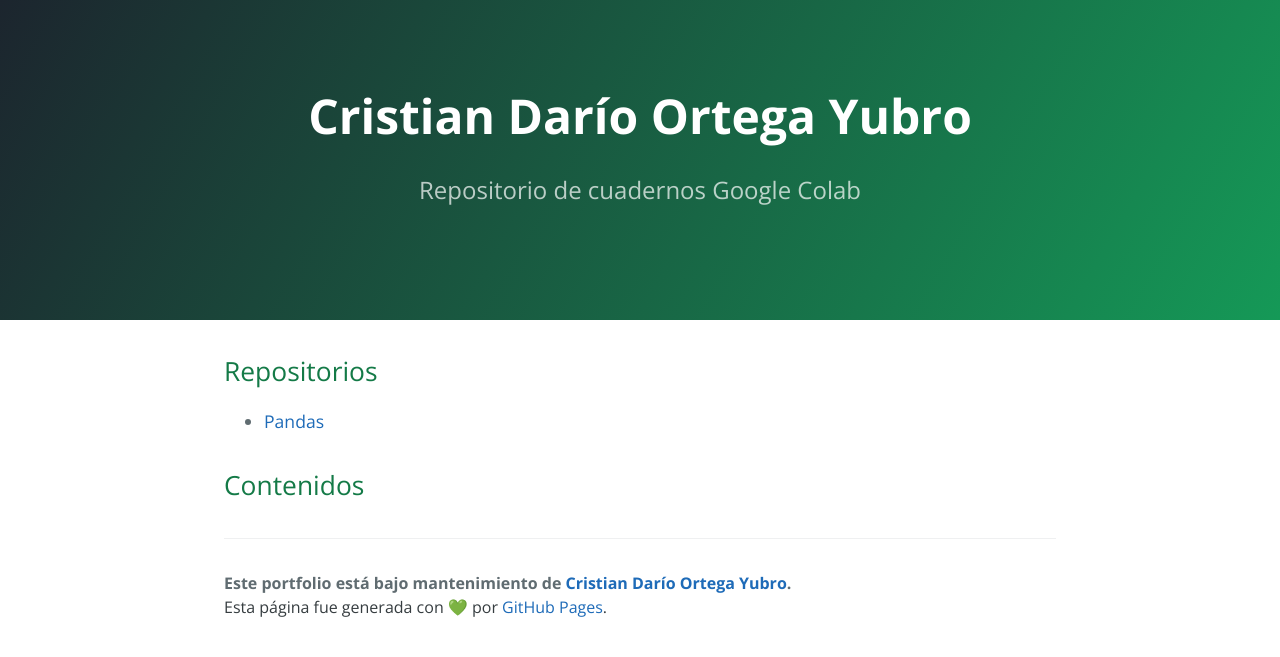
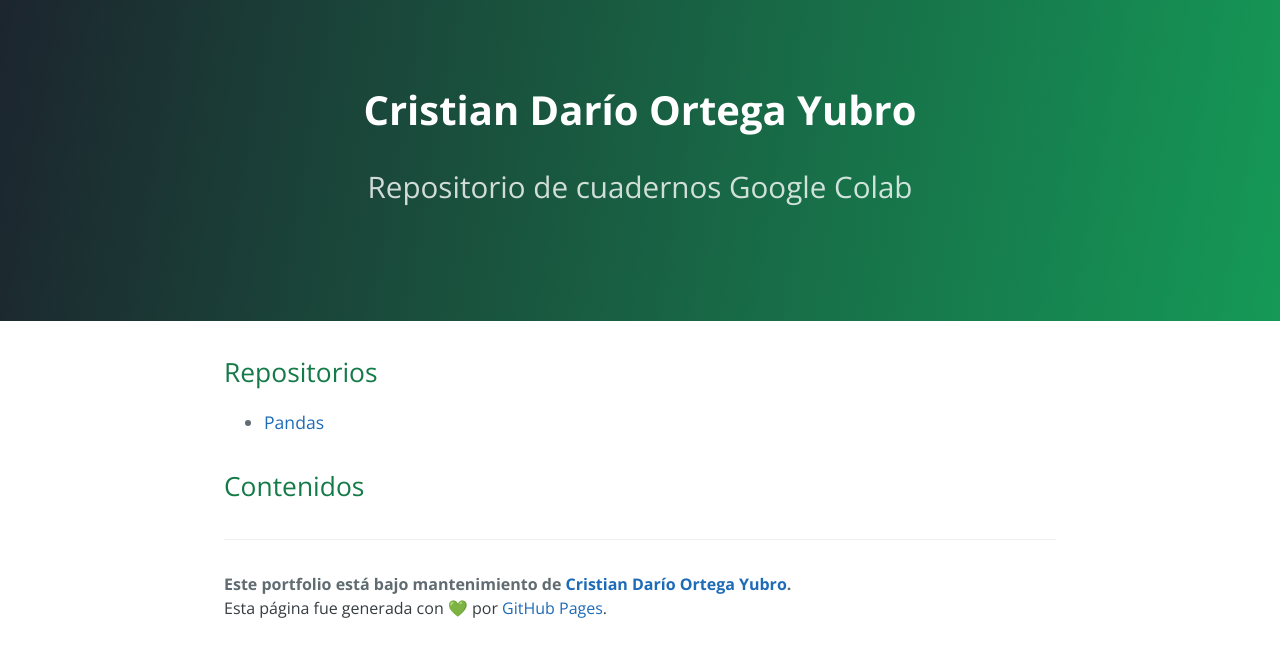
Before and after one commit to cristiandarioortegayubro/portfolio, a Jekyll site: the page built from index.md, in a window 1280 px wide. Shown: the top 657 px of the page. Built offline with Jekyll 4.4.1, drawn with Linux system fonts in a browser that asks for light colours.

Commit message:
Update cayman.css

```diff
--- a/css/cayman.css
+++ b/css/cayman.css
@@ -139,18 +139,18 @@ a:hover { text-decoration: underline; }
 @media screen and (max-width: 30em) { .btn { display: block; width: 100%; padding: 0.75rem; font-size: 0.9rem; }
   .btn + .btn { margin-top: 1rem; margin-left: 0; } }
 
-.page-header { color: #fff; text-align: center; background-color: #159957; background-image: linear-gradient(120deg, #1c252e, #159957); }
+.page-header { color: #fff; text-align: center; background-color: #159957; background-image: linear-gradient(100deg, #1c252e, #159957); }
 @media screen and (min-width: 50em) { .page-header { padding: 5rem 6rem; } }
 @media screen and (min-width: 30em) and (max-width: 50em) { .page-header { padding: 3rem 4rem; } }
 @media screen and (max-width: 30em) { .page-header { padding: 2rem 1rem; } }
 
 .project-name { margin-top: 0; margin-bottom: 0.1rem; }
-@media screen and (min-width: 50em) { .project-name { font-size: 3.00rem; } }
+@media screen and (min-width: 50em) { .project-name { font-size: 2.50rem; } }
 @media screen and (min-width: 30em) and (max-width: 50em) { .project-name { font-size: 2.00rem; } }
 @media screen and (max-width: 30em) { .project-name { font-size: 1.50rem; } }
 
-.project-tagline { margin-bottom: 2rem; font-weight: normal; opacity: 0.7; }
-@media screen and (min-width: 50em) { .project-tagline { font-size: 1.5rem; } }
+.project-tagline { margin-bottom: 2rem; font-weight: normal; opacity: 0.8; }
+@media screen and (min-width: 50em) { .project-tagline { font-size: 1.85rem; } }
 @media screen and (min-width: 30em) and (max-width: 50em) { .project-tagline { font-size: 1.15rem; } }
 @media screen and (max-width: 30em) { .project-tagline { font-size: 1rem; } }
 
```
